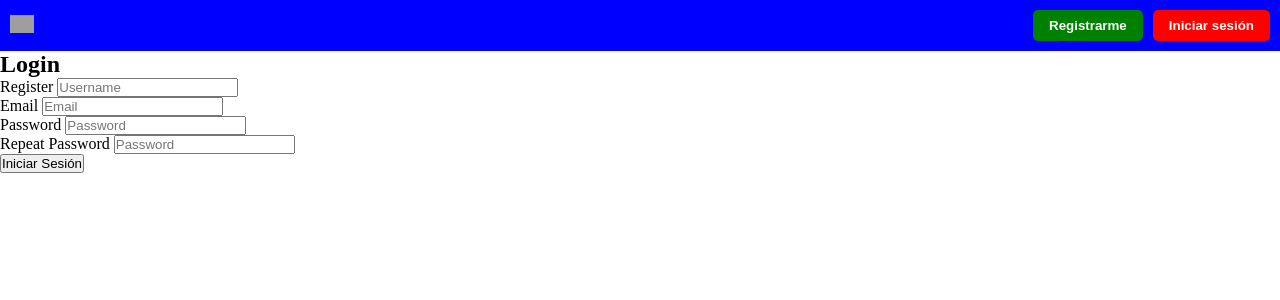
After one commit to DavidKal29/TurboForo, a Flask app: page /register in a window 1280 px wide. The commit adds this page. Shown: the top 300 px of the page. Run offline with Flask 3, Linux system fonts and the light colour scheme; grey boxes are pictures that could not be loaded.

Commit message:
Creamos la estructura basica del register y login

```diff
--- a/src/app.py
+++ b/src/app.py
@@ -9,6 +9,16 @@ def index():
 
     return render_template('home.html')
 
+@app.route('/login',methods=['POST','GET'])
+def login():
+
+    return render_template('login.html')
+
+@app.route('/register',methods=['POST','GET'])
+def register():
+
+    return render_template('register.html')
+
 
 if __name__=='__main__':
     app.config.from_object(config['development'])
--- a/src/templates/layout.html
+++ b/src/templates/layout.html
@@ -8,7 +8,7 @@
 </head>
 <body>
     <header id="cabecera">
-        <img src="https://png.pngtree.com/png-clipart/20231118/original/pngtree-forum-icon-www-photo-png-image_13614247.png" alt="">
+        <a href="/"><img src="https://png.pngtree.com/png-clipart/20231118/original/pngtree-forum-icon-www-photo-png-image_13614247.png" alt=""></a>
 
         <div class="botones">
             <button id="registrar"><a href="/register">Registrarme</a></button>
--- /dev/null
+++ b/src/templates/register.html
@@ -0,0 +1,36 @@
+{% extends './layout.html' %}
+
+{% block title %}Register{% endblock %}
+
+{% block body %}
+
+<section class="principal">
+    <form action="/login" method="post">
+        <h1>Login</h1>
+
+        <div>
+            <label for="">Register</label>
+            <input type="text" placeholder="Username">
+        </div>
+
+        <div>
+            <label for="">Email</label>
+            <input type="email" placeholder="Email">
+        </div>
+
+        <div>
+            <label for="">Password</label>
+            <input type="password" placeholder="Password">
+        </div>
+
+        <div>
+            <label for="">Repeat Password</label>
+            <input type="password" placeholder="Password">
+        </div>
+
+
+        <button type="submit">Iniciar Sesión</button>
+    </form>
+</section>
+
+{% endblock %}
```
Also changed, not shown: src/templates/login.html (added, +26 -0 lines).
